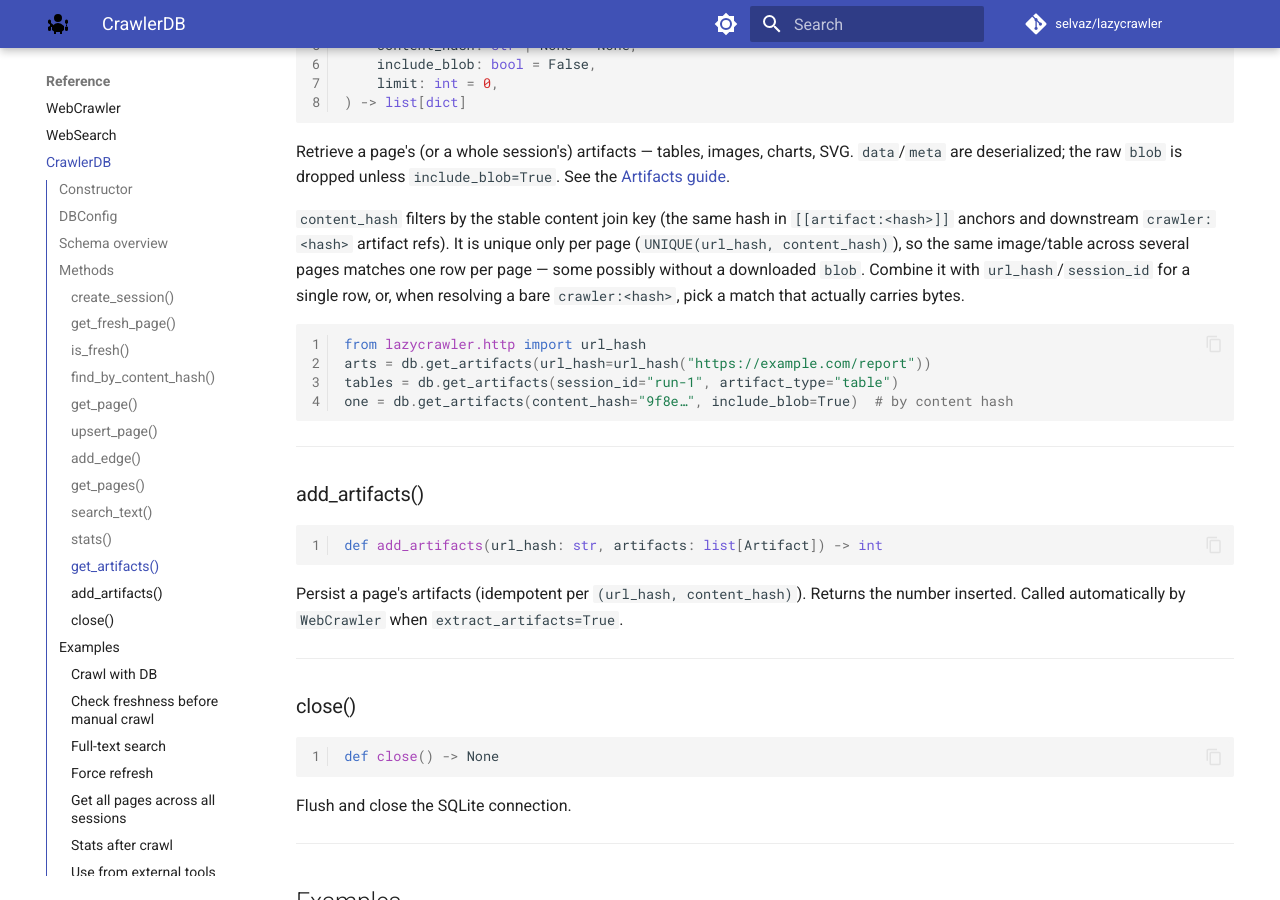
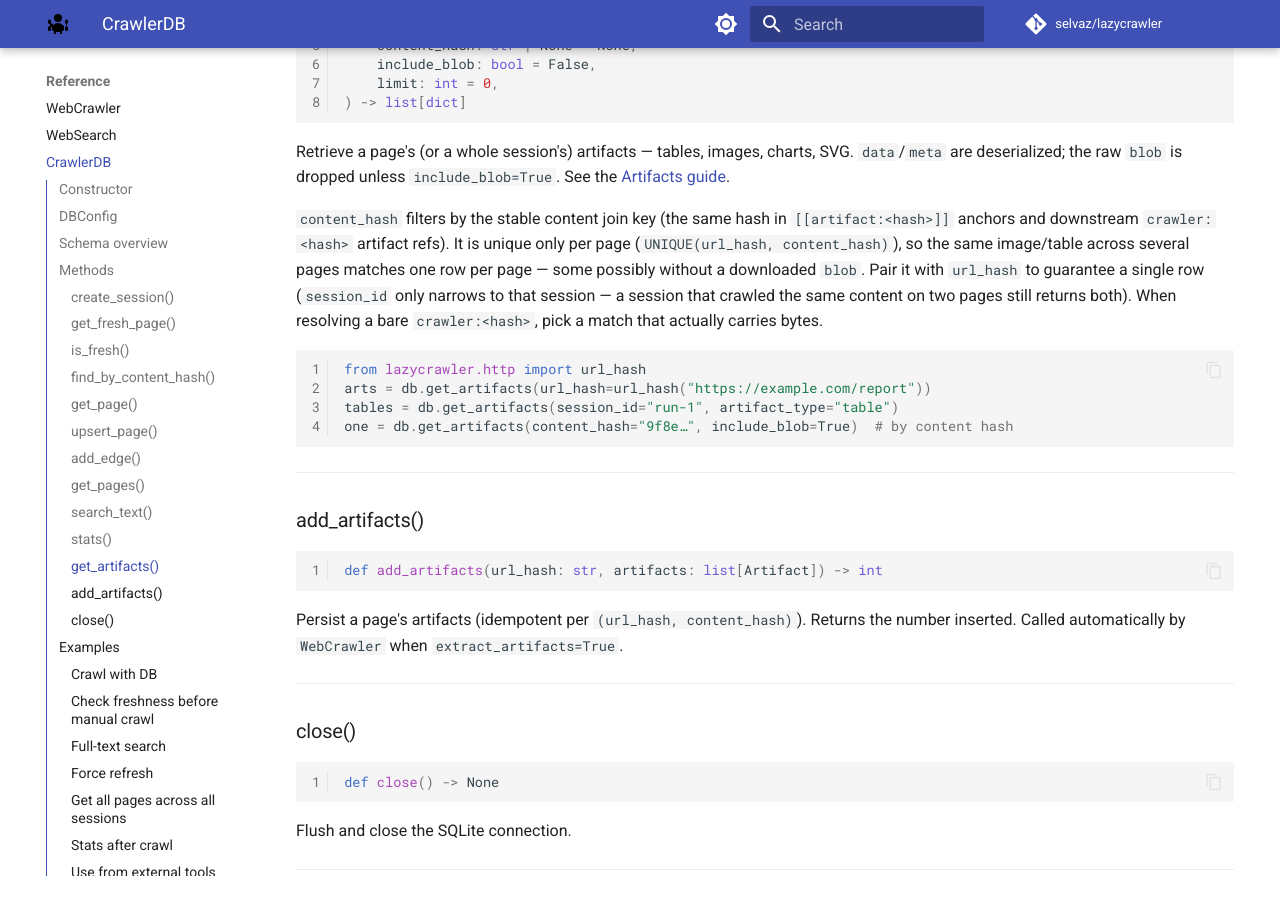
Before and after one commit to selvaz/LazyCrawler, an MkDocs documentation site: the page built from docs/reference/database.md, in a window 1280 px wide and 900 px high, scrolled down 6456 px. Built offline with MkDocs 1.6.1 and Material for MkDocs 9.7.7, drawn with Linux system fonts in a browser that asks for light colours; comment, search, counter and statistics services are not loaded.

Commit message:
docs(reference): correct content_hash uniqueness note (Codex P2)
Only url_hash+content_hash is unique; session_id narrows scope but a
session that crawled the same content on two pages still returns both.

Co-Authored-By: Claude Fable 5 <noreply@anthropic.com>

````diff
--- a/docs/reference/database.md
+++ b/docs/reference/database.md
@@ -267,9 +267,10 @@ See the [Artifacts guide](../guides/artifacts.md).
 `[[artifact:<hash>]]` anchors and downstream `crawler:<hash>` artifact refs).
 It is unique only per page (`UNIQUE(url_hash, content_hash)`), so the same
 image/table across several pages matches one row per page — some possibly
-without a downloaded `blob`. Combine it with `url_hash`/`session_id` for a
-single row, or, when resolving a bare `crawler:<hash>`, pick a match that
-actually carries bytes.
+without a downloaded `blob`. Pair it with `url_hash` to guarantee a single
+row (`session_id` only narrows to that session — a session that crawled the
+same content on two pages still returns both). When resolving a bare
+`crawler:<hash>`, pick a match that actually carries bytes.
 
 ```python
 from lazycrawler.http import url_hash
````
